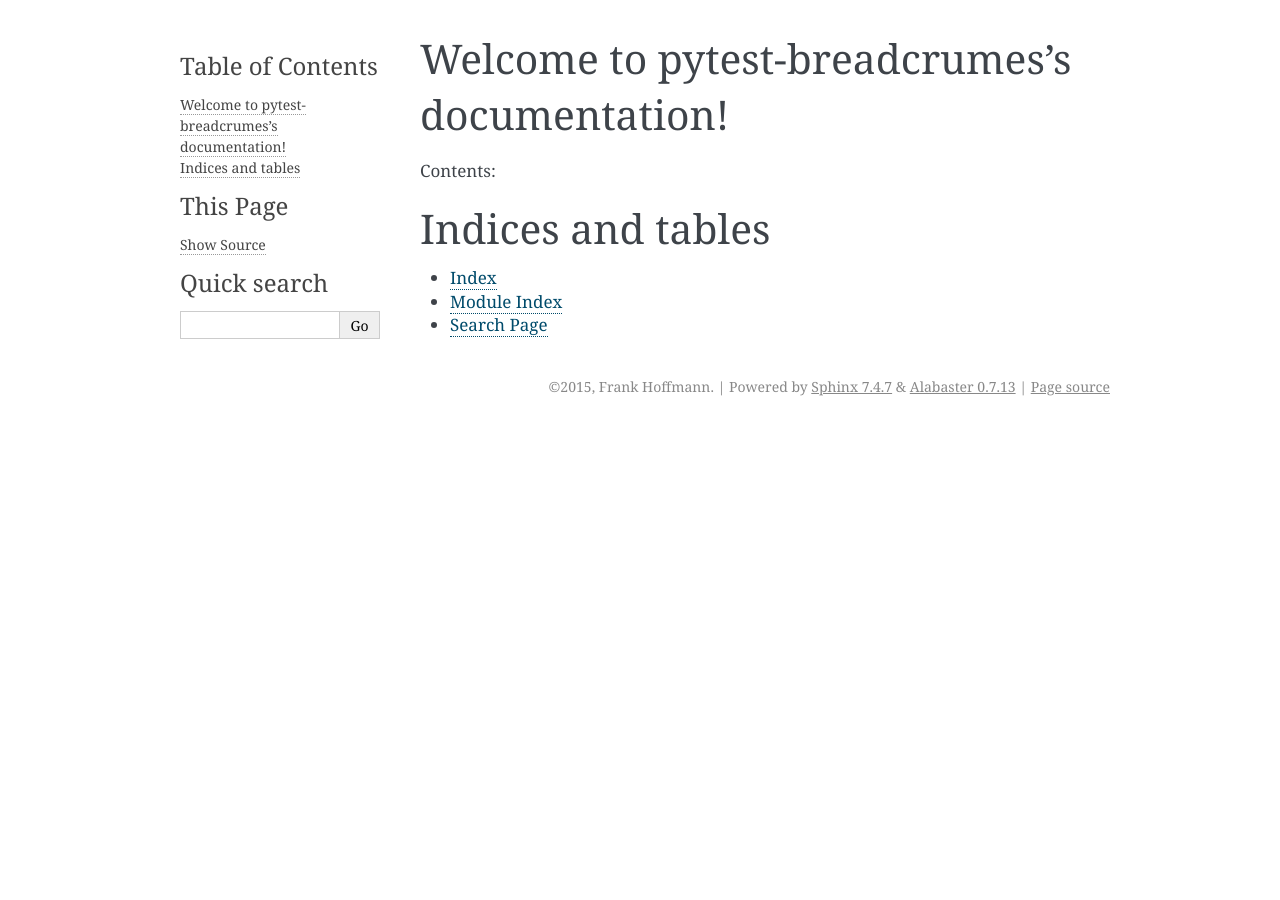
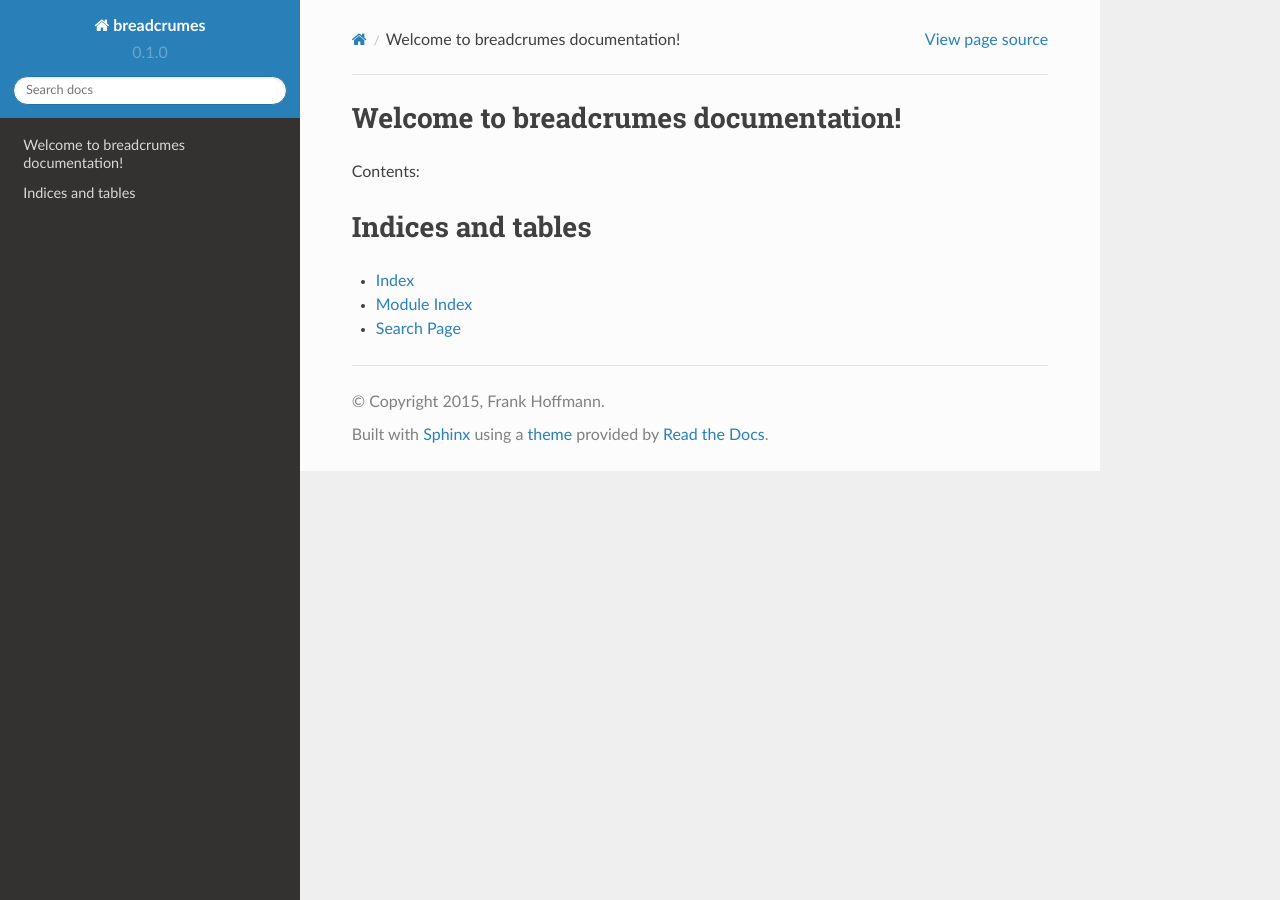
Before and after one commit to 15r10nk/codecrumbs, a Sphinx documentation site: the page built from docs/index.rst, in a window 1280 px wide. Built offline with Sphinx 7.4.7 and the Read the Docs theme 2.0.0, drawn with Linux system fonts in a browser that asks for light colours.

Commit message:
documentation

```diff
--- a/docs/conf.py
+++ b/docs/conf.py
@@ -25,9 +25,7 @@
 # Add any Sphinx extension module names here, as strings. They can be
 # extensions coming with Sphinx (named 'sphinx.ext.*') or your custom
 # ones.
-extensions = [
-    "sphinx.ext.ifconfig",
-]
+extensions = ["sphinx.ext.ifconfig", "sphinx_rtd_theme"]
 
 # Add any paths that contain templates here, relative to this directory.
 templates_path = ["_templates"]
@@ -44,7 +42,7 @@
 master_doc = "index"
 
 # General information about the project.
-project = "pytest-breadcrumes"
+project = "breadcrumes"
 copyright = "2015, Frank Hoffmann"
 author = "Frank Hoffmann"
 
@@ -106,7 +104,7 @@
 
 # The theme to use for HTML and HTML Help pages.  See the documentation for
 # a list of builtin themes.
-html_theme = "alabaster"
+html_theme = "sphinx_rtd_theme"
 
 # Theme options are theme-specific and customize the look and feel of a theme
 # further.  For a list of options available for each theme, see the
--- a/docs/index.rst
+++ b/docs/index.rst
@@ -3,7 +3,7 @@
    You can adapt this file completely to your liking, but it should at least
    contain the root `toctree` directive.
 
-Welcome to pytest-breadcrumes's documentation!
+Welcome to breadcrumes documentation!
 ===============================================================
 
 Contents:
```
